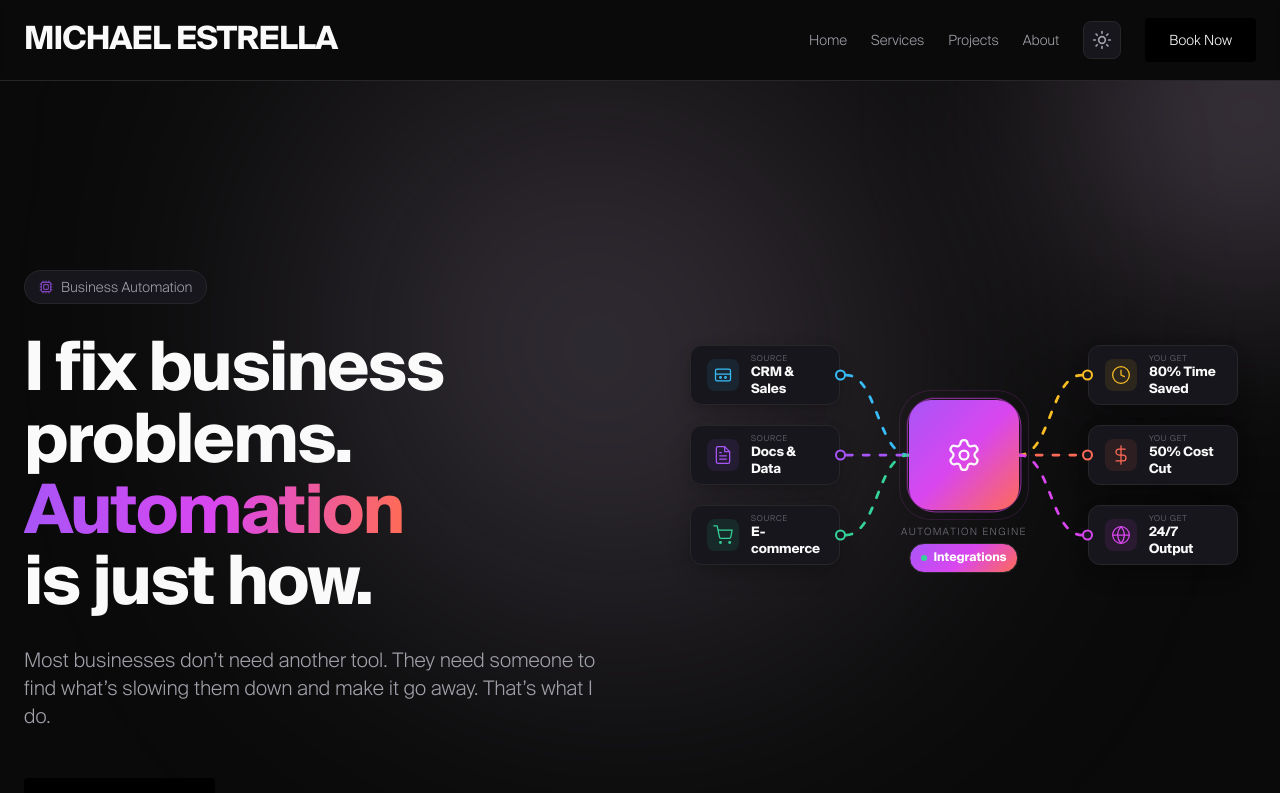
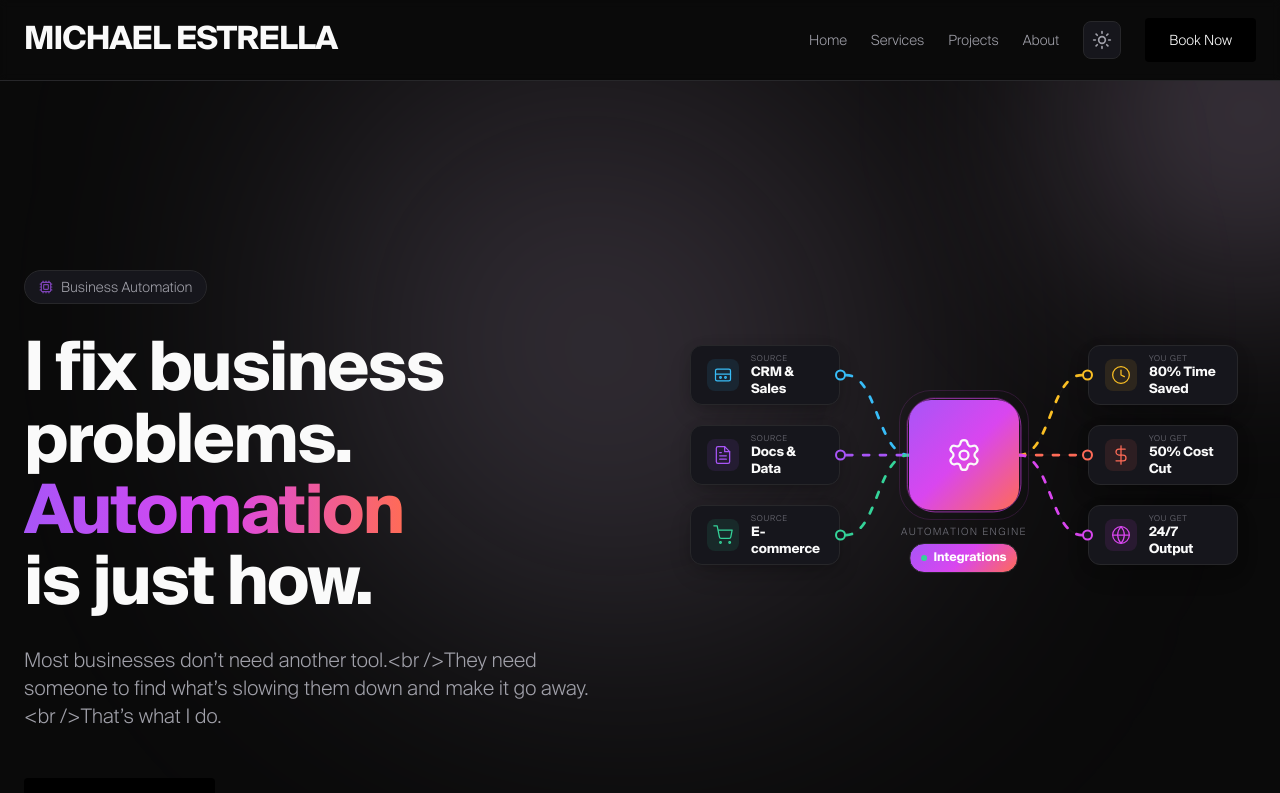
Before and after one commit to HeisenMike/Mike-s-portfolio, a React (Vite) app: page / in a window 1280 px wide. Shown: the top 793 px of the page. Built offline with nearby package versions, Linux system fonts and the light colour scheme.

Commit message:
fixed subheadlines

```diff
--- a/src/config.js
+++ b/src/config.js
@@ -1,7 +1,7 @@
 export const config = {
   name: "Michael Estrella",
   role: "Business Automation",
-  description: "Most businesses don’t need another tool. They need someone to find what’s slowing them down and make it go away. That’s what I do.",
+  description: "Most businesses don’t need another tool.<br />They need someone to find what’s slowing them down and make it go away.<br />That’s what I do.",
   socials: {
     linkedin: "https://www.linkedin.com/in/janmichaelestrella",
     whatsapp: "https://wa.me/639150078054",
```
